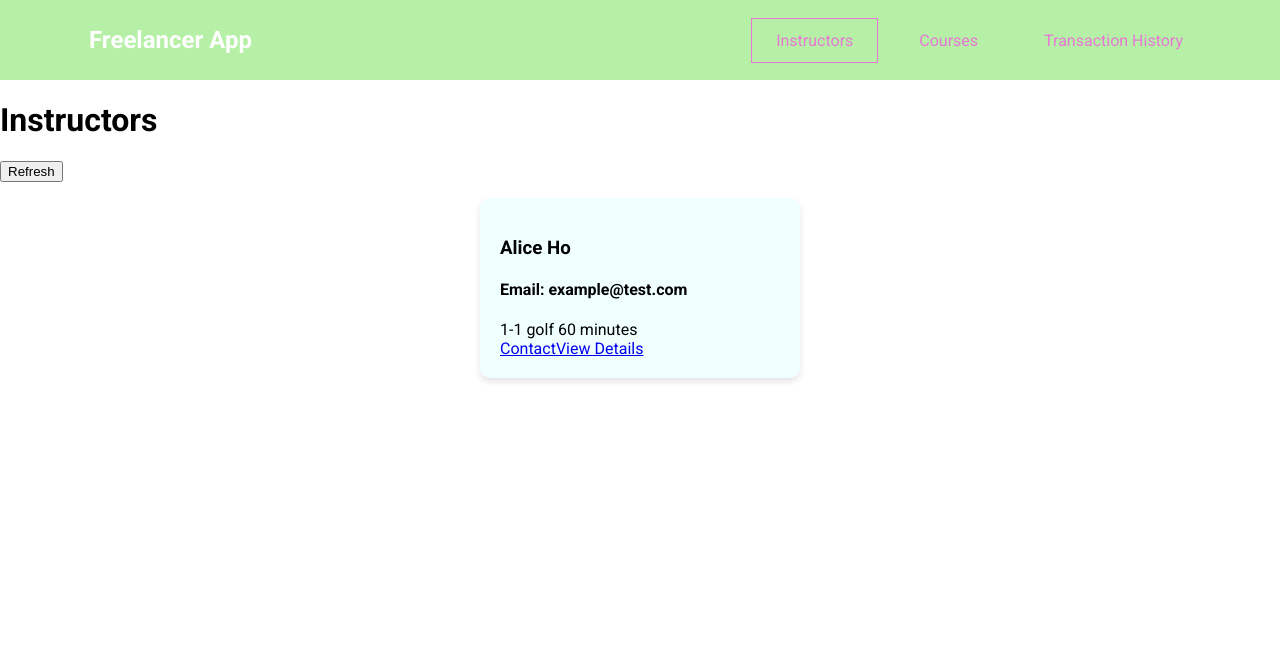
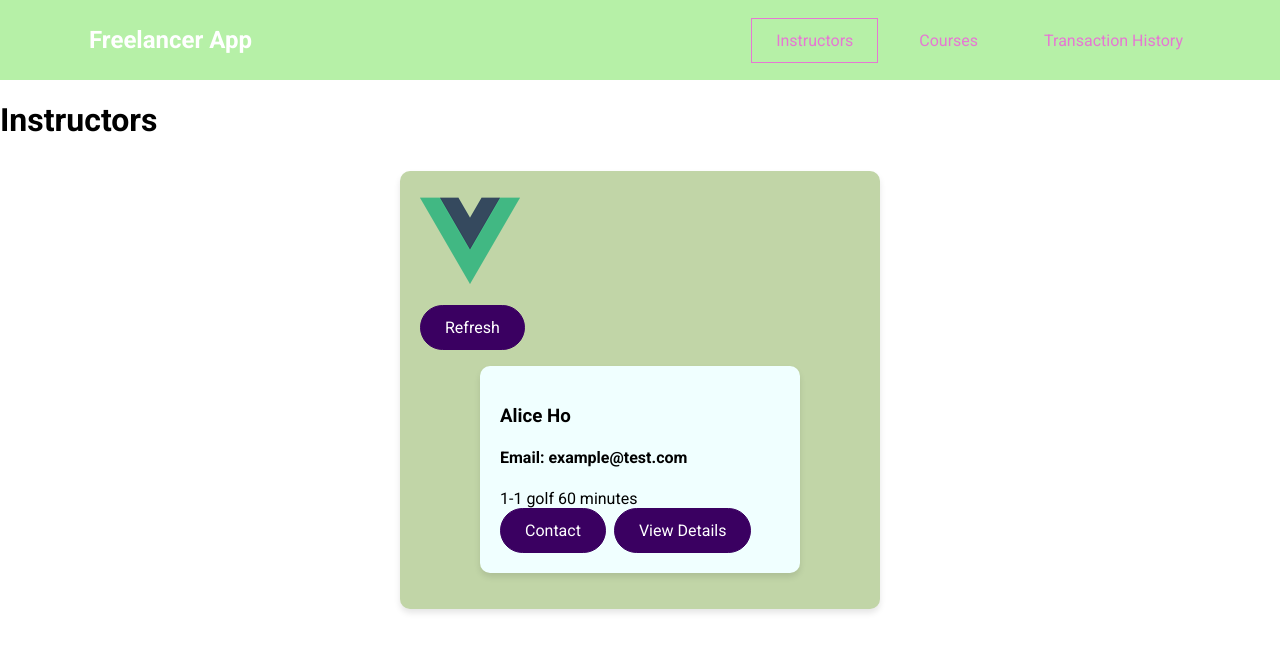
Before and after one commit to kuanhc96/freelance-login-frontend, a Vue app: page /instructors in a window 1280 px wide. Shown: the top 652 px of the page. Built offline with nearby package versions, Linux system fonts and the light colour scheme.

Commit message:
use base card and base button

```diff
--- a/src/components/instructors/InstructorSummary.vue
+++ b/src/components/instructors/InstructorSummary.vue
@@ -6,8 +6,8 @@
             <span v-for="subject in filteredSubjects" :key="subject.subjectName">{{subject.subjectName}}</span>
         </div>
         <div class="actions">
-            <router-link :to="contactLink">Contact</router-link>
-            <router-link :to="detailsLink">View Details</router-link>
+            <base-button link :to="contactLink">Contact</base-button>
+            <base-button link :to="detailsLink">View Details</base-button>
         </div>
     </base-summary>
 </template>
--- /dev/null
+++ b/src/components/ui/BaseButton.vue
@@ -0,0 +1,74 @@
+<template>
+    <button v-if="!link" :to="to" :class="mode">
+        <slot></slot>
+    </button>
+    <router-link v-else :to="to" :class="mode">
+        <slot></slot>
+    </router-link>
+</template>
+
+<script>
+export default {
+    props: {
+        model: {
+            type: String,
+            required: false,
+            default: null
+        },
+        link: {
+            type: Boolean,
+            required: false,
+            default: false
+        },
+        to: {
+            type: String,
+            required: false,
+            default: '/'
+        }
+    }
+}
+</script>
+
+<style scoped>
+button,
+a {
+  text-decoration: none;
+  padding: 0.75rem 1.5rem;
+  font: inherit;
+  background-color: #3a0061;
+  border: 1px solid #3a0061;
+  color: white;
+  cursor: pointer;
+  border-radius: 30px;
+  margin-right: 0.5rem;
+  display: inline-block;
+}
+
+a:hover,
+a:active,
+button:hover,
+button:active {
+  background-color: #270041;
+  border-color: #270041;
+}
+
+.flat {
+  background-color: transparent;
+  color: #3a0061;
+  border: none;
+}
+
+.outline {
+  background-color: transparent;
+  border-color: #270041;
+  color: #270041;
+}
+
+.flat:hover,
+.flat:active,
+.outline:hover,
+.outline:active {
+  background-color: #edd2ff;
+}
+
+</style>
--- a/src/main.js
+++ b/src/main.js
@@ -2,8 +2,12 @@ import { createApp } from 'vue';
 import App from './App.vue';
 import router from './router/router.js';
 import store from './store/index.js';
+import BaseCard from './components/ui/BaseCard.vue'
+import BaseButton from './components/ui/BaseButton.vue'
 
 const app = createApp(App);
 app.use(router);
 app.use(store);
+app.component('base-card', BaseCard);
+app.component('base-button', BaseButton);
 app.mount('#app');
--- a/src/pages/instructors/InstructorList.vue
+++ b/src/pages/instructors/InstructorList.vue
@@ -1,7 +1,9 @@
 <template>
     <h1>Instructors</h1>
+    <section>
+        <base-card>
         <div class="refresh">
-        <button>Refresh</button>
+            <base-button mode="outline">Refresh</base-button>
         </div>
         <ul v-if="hasInstructors">
             <instructor-summary
@@ -13,6 +15,8 @@
             ></instructor-summary>
         </ul>
         <h2 v-else>No coaches found</h2>
+        </base-card>
+    </section>
 </template>
 
 <script>
```
Lines whose indentation alone changed are shown as unchanged.
